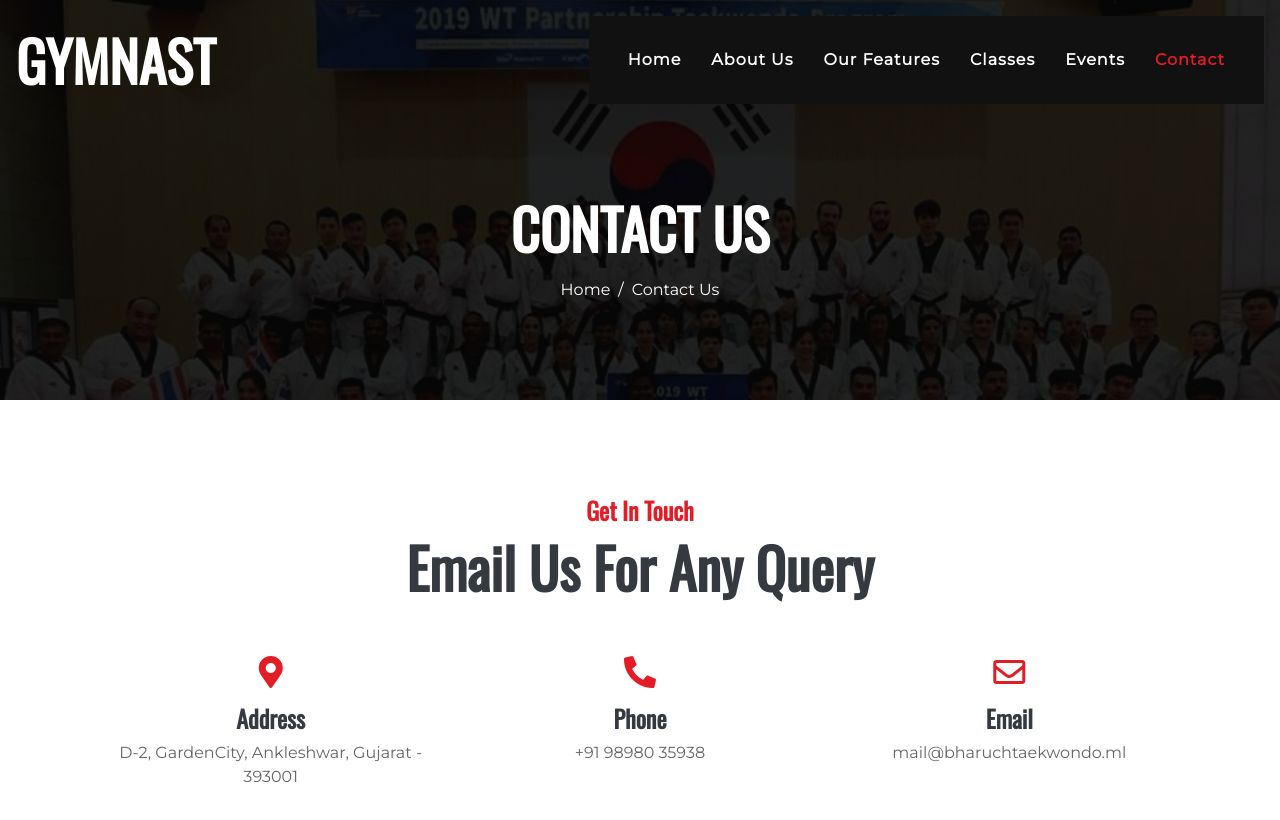
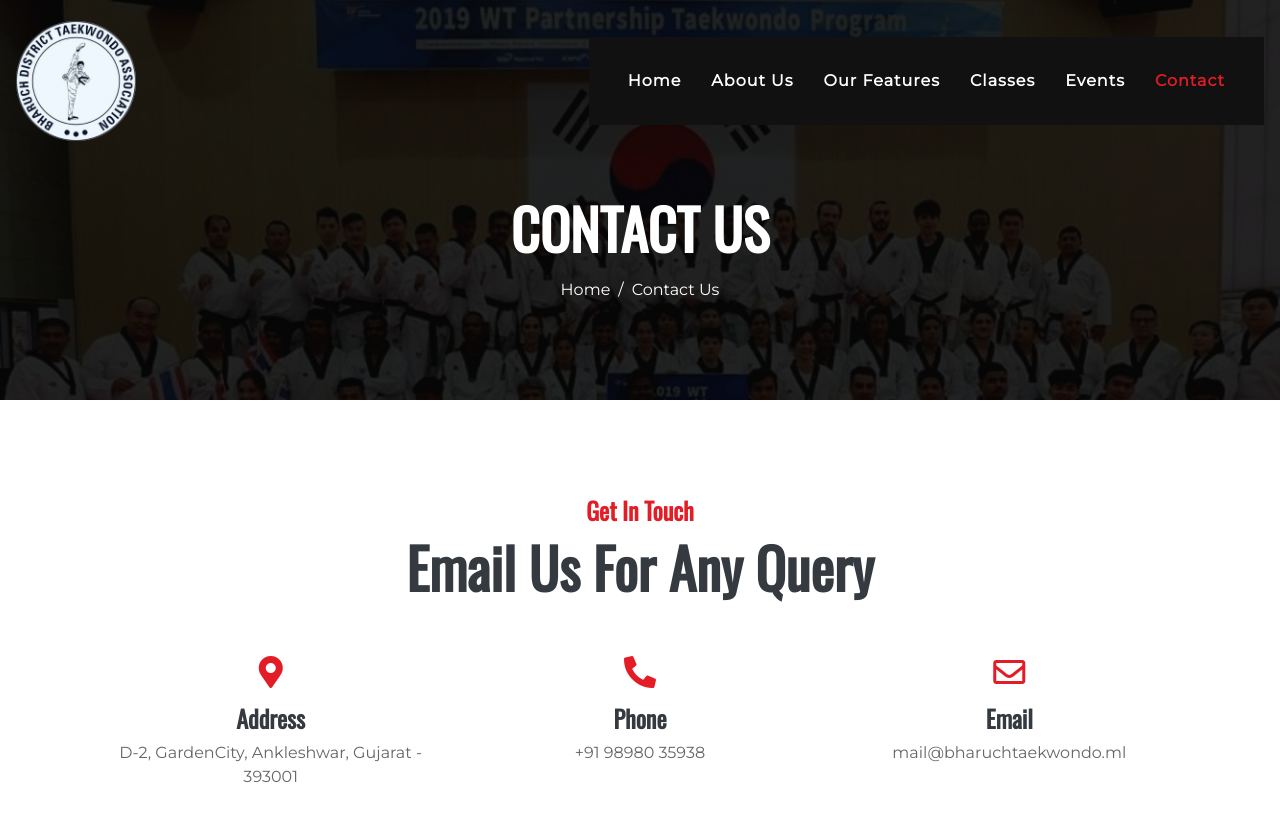
Before and after one commit to bharuchtaekwondo/bharuchtaekwondo.github.io, a plain HTML site: page contact.html in a window 1280 px wide. Shown: the top 820 px of the page. Drawn offline with nearby package versions, Linux system fonts and the light colour scheme.

Commit message:
Cosmetic Changes

```diff
--- a/contact.html
+++ b/contact.html
@@ -34,9 +34,11 @@
     <div class="container-fluid p-0 nav-bar">
       <nav class="navbar navbar-expand-lg bg-none navbar-dark py-3">
         <a href="" class="navbar-brand">
-          <h1 class="m-0 display-4 font-weight-bold text-uppercase text-white">
-            Gymnast
-          </h1>
+          <img
+          src="/assets/logo_bdta_circle.png"
+          height="120px"
+          width="120px"
+        />
         </a>
         <button
           type="button"
```
